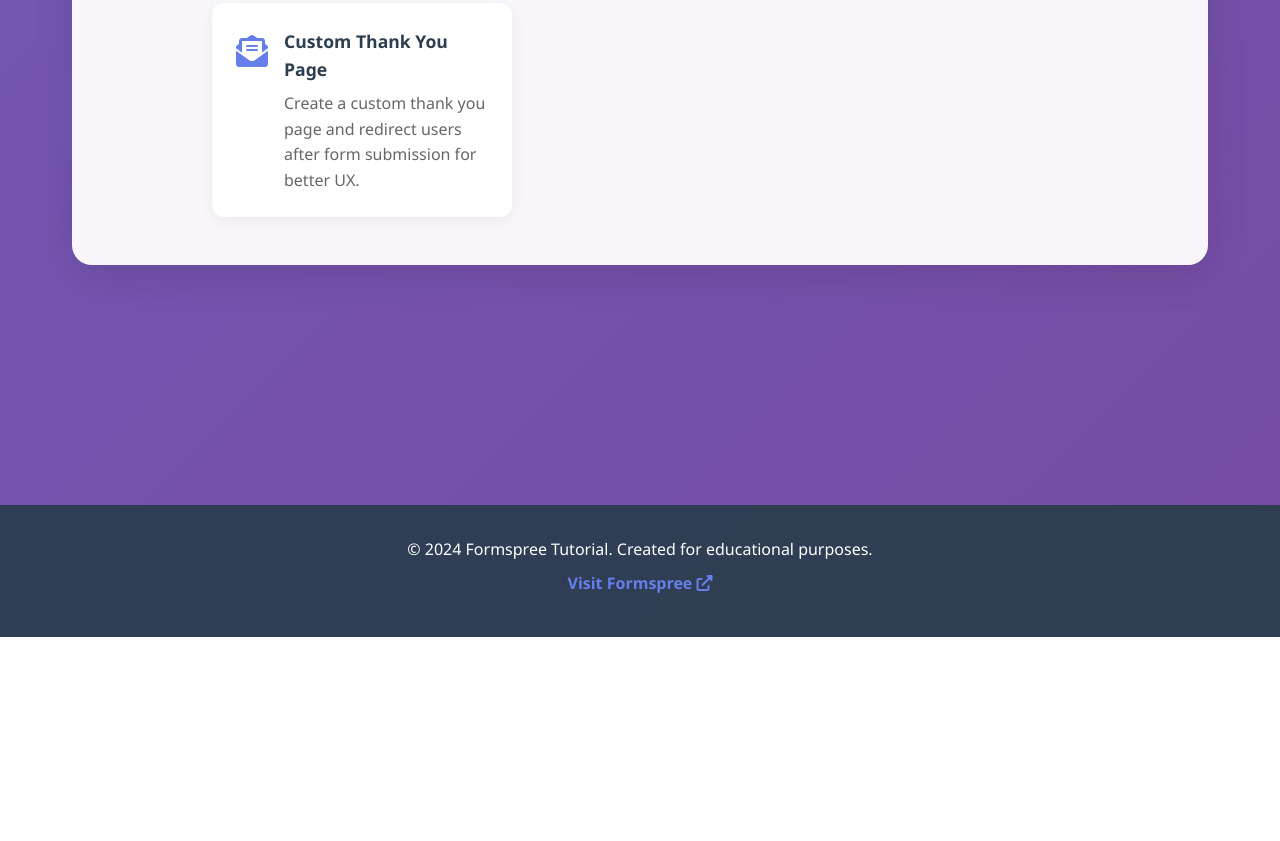
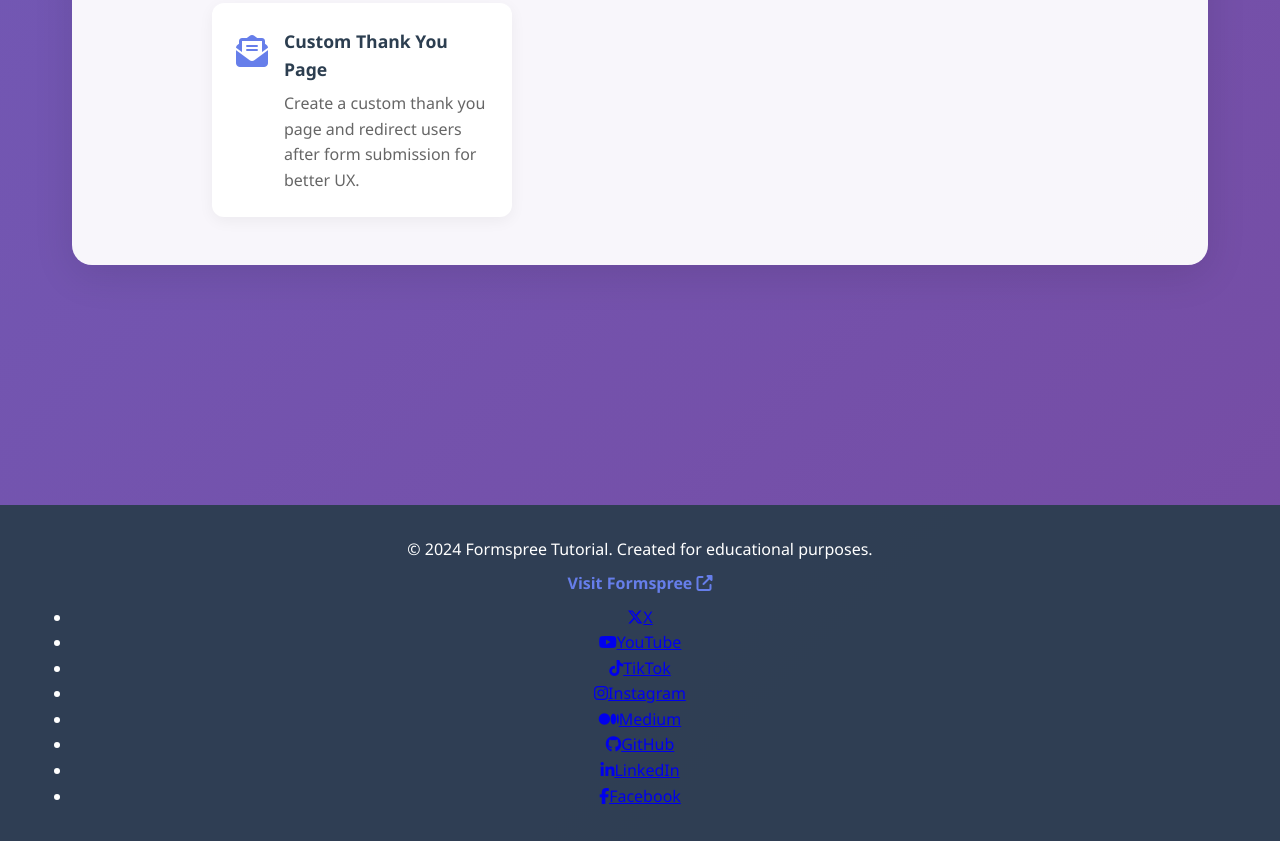
Before and after one commit to raimonvibe/form-education, a plain HTML site: page index.html in a window 1280 px wide. Shown: the part 6983-7824 px from the top of the page. Before the commit the page ends 7620 px from the top, so only its background shows below. Drawn offline with Linux system fonts and the light colour scheme.

Commit message:
Update index.html

```diff
--- a/index.html
+++ b/index.html
@@ -5,7 +5,7 @@
     <meta name="viewport" content="width=device-width, initial-scale=1.0">
     <title>Formspree Tutorial - Learn to Create Contact Forms</title>
     <link rel="stylesheet" href="styles.css">
-    <link href="https://cdnjs.cloudflare.com/ajax/libs/font-awesome/6.0.0/css/all.min.css" rel="stylesheet">
+    <link rel="stylesheet" href="https://cdnjs.cloudflare.com/ajax/libs/font-awesome/6.5.1/css/all.min.css">
 </head>
 <body>
     <header class="tutorial-header">
@@ -136,7 +136,7 @@
                                 This form uses a placeholder endpoint. Replace with your actual Formspree URL.
                             </p>
 
-                            <form method="POST" action="https://formspree.io/f/YOUR_FORM_ID" class="tutorial-form">
+                            <form method="POST" action="https://formspree.io/f/xwplqeky" class="tutorial-form">
                                 <div class="tutorial-form-fields">
                                     <div class="tutorial-field tutorial-field-half">
                                         <label for="demo-name" class="tutorial-label">Name</label>
@@ -391,6 +391,16 @@
                     Visit Formspree <i class="fas fa-external-link-alt"></i>
                 </a>
             </p>
+            <ul class="icons">
+                <li><a href="https://x.com/raimonvibe/" target="_blank"><i class="fab fa-x-twitter"></i><span class="label">X</span></a></li>
+                <li><a href="https://www.youtube.com/channel/UCDGDNuYb2b2Ets9CYCNVbuA/videos/" target="_blank"><i class="fab fa-youtube"></i><span class="label">YouTube</span></a></li>
+                <li><a href="https://www.tiktok.com/@raimonvibe/" target="_blank"><i class="fab fa-tiktok"></i><span class="label">TikTok</span></a></li>
+                <li><a href="https://www.instagram.com/raimonvibe/" target="_blank"><i class="fab fa-instagram"></i><span class="label">Instagram</span></a></li>
+                <li><a href="https://medium.com/@raimonvibe/" target="_blank"><i class="fab fa-medium"></i><span class="label">Medium</span></a></li>
+                <li><a href="https://github.com/raimonvibe/" target="_blank"><i class="fab fa-github"></i><span class="label">GitHub</span></a></li>
+                <li><a href="https://www.linkedin.com/in/raimonvibe/" target="_blank"><i class="fab fa-linkedin-in"></i><span class="label">LinkedIn</span></a></li>
+                <li><a href="https://www.facebook.com/profile.php?id=61563450007849" target="_blank"><i class="fab fa-facebook-f"></i><span class="label">Facebook</span></a></li>
+            </ul>
         </div>
     </footer>
 
```
